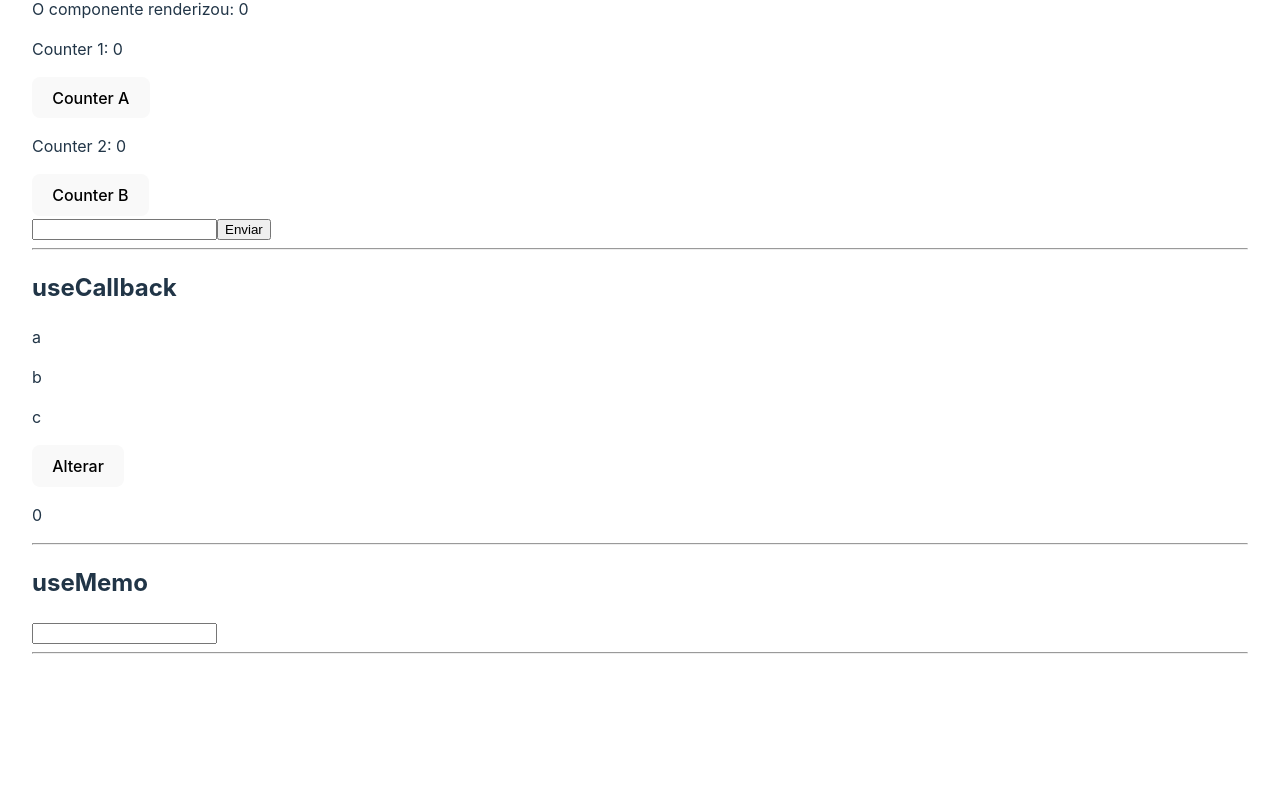
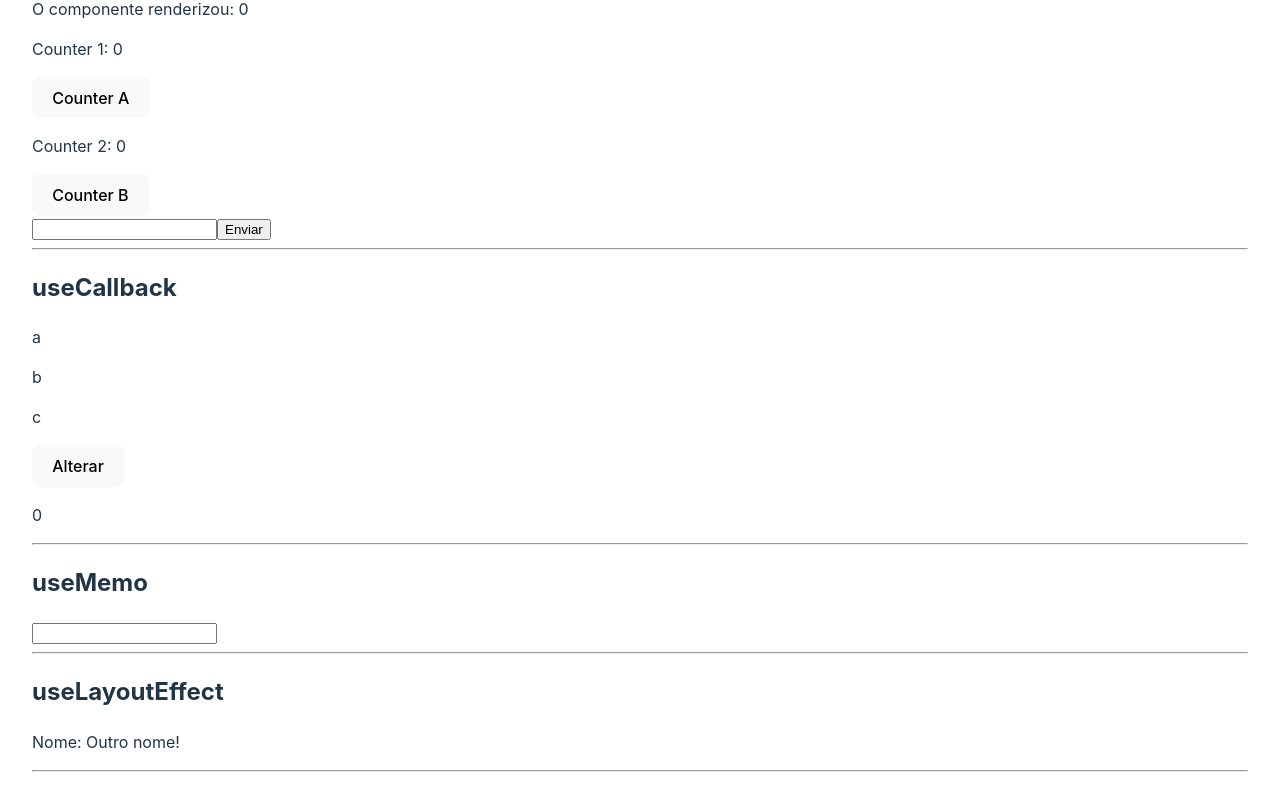
Before and after one commit to lucianobrsts/cursoreactudemy, a React (Vite) app in the folder 11_REACT_HOOKS/reacthooks/: page / in a window 1280 px wide. Shown: the part 1293-2103 px from the top of the page. Before the commit the page ends 1987 px from the top, so only its background shows below. Built offline with nearby package versions, Linux system fonts and the light colour scheme.

Commit message:
useLayoutEffect

```diff
--- a/11_REACT_HOOKS/reacthooks/src/components/HookUseLayoutEffect.jsx
+++ b/11_REACT_HOOKS/reacthooks/src/components/HookUseLayoutEffect.jsx
@@ -1,11 +1,27 @@
-import React from 'react'
+import { useLayoutEffect, useEffect, useState } from "react";
 
 const HookUseLayoutEffect = () => {
+  const [name, setName] = useState("Algum nome");
+
+  useEffect(() => {
+    console.log("2");
+    setName("Mudou de novo!");
+  }, []);
+
+  useLayoutEffect(() => {
+    console.log("1");
+    setName("Outro nome!");
+  });
+
+  console.log(name);
+
   return (
     <div>
-        <h2>useLayoutEffect</h2>
+      <h2>useLayoutEffect</h2>
+      <p>Nome: {name}</p>
+      <hr />
     </div>
-  )
-}
+  );
+};
 
-export default HookUseLayoutEffect
+export default HookUseLayoutEffect;
--- a/11_REACT_HOOKS/reacthooks/src/pages/Home/Home.jsx
+++ b/11_REACT_HOOKS/reacthooks/src/pages/Home/Home.jsx
@@ -1,16 +1,18 @@
 import styles from "./Home.module.css";
 import React from "react";
-
-import HookUseState from "../../components/HookUseState";
-import HookUseReducer from "../../components/HookUseReducer";
-import { HookUseEffect } from "../../components/HookUseEffect";
 
 // useContext
 import { useContext } from "react";
 import { SomeContext } from "../../components/HookUseContext";
+
+//Hooks
+import { HookUseEffect } from "../../components/HookUseEffect";
+import HookUseState from "../../components/HookUseState";
+import HookUseReducer from "../../components/HookUseReducer";
 import HookUseRef from "../../components/HookUseRef";
 import HookUseCallback from "../../components/HookUseCallback";
 import HookUseMemo from "../../components/HookUseMemo";
+import HookUseLayoutEffect from "../../components/HookUseLayoutEffect";
 
 const Home = () => {
   const {contextValue} = useContext(SomeContext)
@@ -27,6 +29,7 @@ const Home = () => {
       <HookUseRef />
       <HookUseCallback />
       <HookUseMemo />
+      <HookUseLayoutEffect />
     </div>
   );
 };
```
